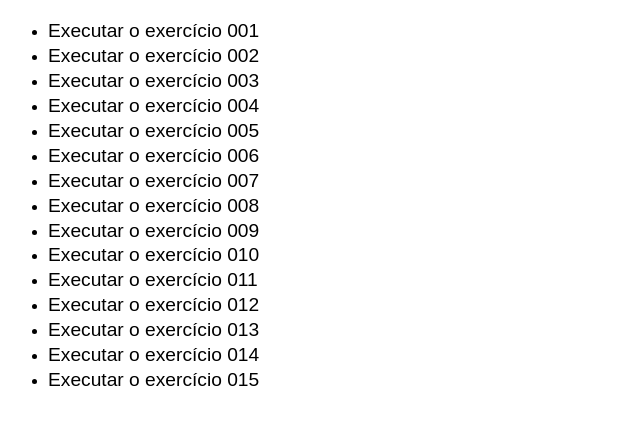
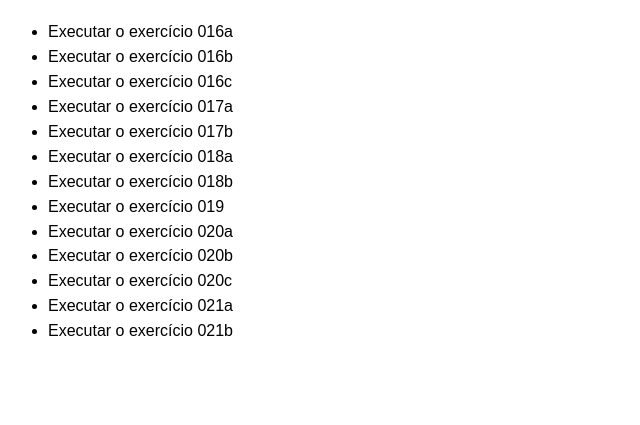
Before and after one commit to SamuelOliveira10/html-css, a plain HTML site: page repositorio/exercicios/modulo2.html in a window 1280 px wide. Shown: the part 61-486 px from the top of the page, without its empty margins (0-640 px from the left). Drawn offline with Linux system fonts and the light colour scheme.

Commit message:
Update modulo2.html

```diff
--- a/repositorio/exercicios/modulo2.html
+++ b/repositorio/exercicios/modulo2.html
@@ -30,21 +30,19 @@
 <body>
     <h1>Módulo 02</h1>
     <ul>
-        <li><a href="https://samueloliveira10.github.io/html-css/exercicios/modulo1/Ex001/index.html">Executar o exercício 001</a></li>
-        <li><a href="https://samueloliveira10.github.io/html-css/exercicios/modulo1/Ex002/index.html">Executar o exercício 002</a></li>
-        <li><a href="https://samueloliveira10.github.io/html-css/exercicios/modulo1/Ex003/index.html">Executar o exercício 003</a></li>
-        <li><a href="https://samueloliveira10.github.io/html-css/exercicios/modulo1/Ex004/index.html">Executar o exercício 004</a></li>
-        <li><a href="https://samueloliveira10.github.io/html-css/exercicios/modulo1/Ex005/index.html">Executar o exercício 005</a></li>
-        <li><a href="https://samueloliveira10.github.io/html-css/exercicios/modulo1/Ex006/index.html">Executar o exercício 006</a></li>
-        <li><a href="https://samueloliveira10.github.io/html-css/exercicios/modulo1/Ex007/index.html">Executar o exercício 007</a></li>
-        <li><a href="https://samueloliveira10.github.io/html-css/exercicios/modulo1/Ex008/index.html">Executar o exercício 008</a></li>
-        <li><a href="https://samueloliveira10.github.io/html-css/exercicios/modulo1/Ex009/index.html">Executar o exercício 009</a></li>
-        <li><a href="https://samueloliveira10.github.io/html-css/exercicios/modulo1/Ex010/index.html">Executar o exercício 010</a></li>
-        <li><a href="https://samueloliveira10.github.io/html-css/exercicios/modulo1/Ex011/index.html">Executar o exercício 011</a></li>
-        <li><a href="https://samueloliveira10.github.io/html-css/exercicios/modulo1/Ex012/index.html">Executar o exercício 012</a></li>
-        <li><a href="https://samueloliveira10.github.io/html-css/exercicios/modulo1/Ex013/index.html">Executar o exercício 013</a></li>
-        <li><a href="https://samueloliveira10.github.io/html-css/exercicios/modulo1/Ex014/index.html">Executar o exercício 014</a></li>
-        <li><a href="https://samueloliveira10.github.io/html-css/exercicios/modulo1/Ex015/index.html">Executar o exercício 015</a></li>
+        <li><a href=""></a>Executar o exercício 016a</li>
+        <li><a href=""></a>Executar o exercício 016b</li>
+        <li><a href=""></a>Executar o exercício 016c</li>
+        <li><a href=""></a>Executar o exercício 017a</li>
+        <li><a href=""></a>Executar o exercício 017b</li>
+        <li><a href=""></a>Executar o exercício 018a</li>
+        <li><a href=""></a>Executar o exercício 018b</li>
+        <li><a href=""></a>Executar o exercício 019</li>
+        <li><a href=""></a>Executar o exercício 020a</li>
+        <li><a href=""></a>Executar o exercício 020b</li>
+        <li><a href=""></a>Executar o exercício 020c</li>
+        <li><a href=""></a>Executar o exercício 021a</li>
+        <li><a href=""></a>Executar o exercício 021b</li>
     </ul>
 </body>
 </html>
```
